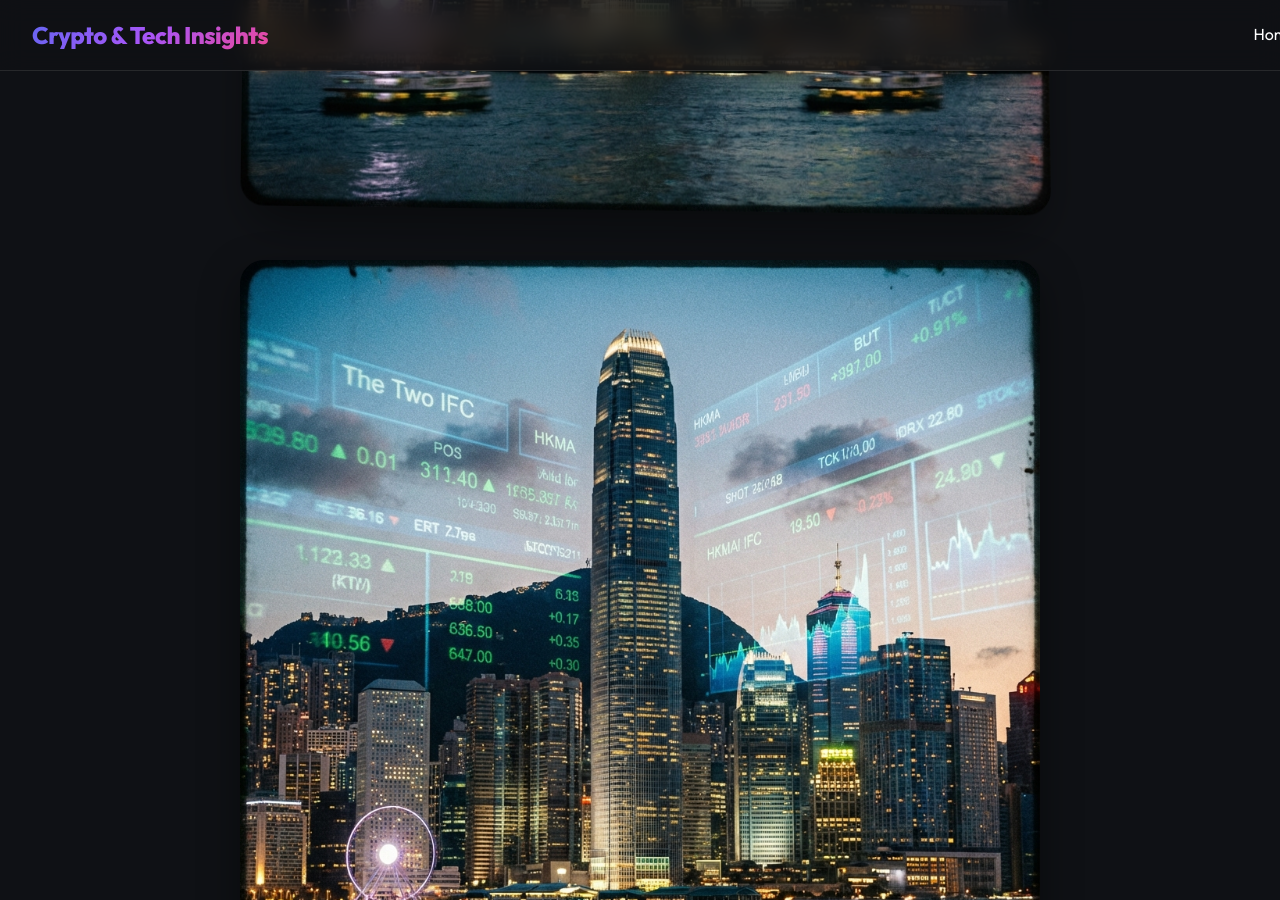
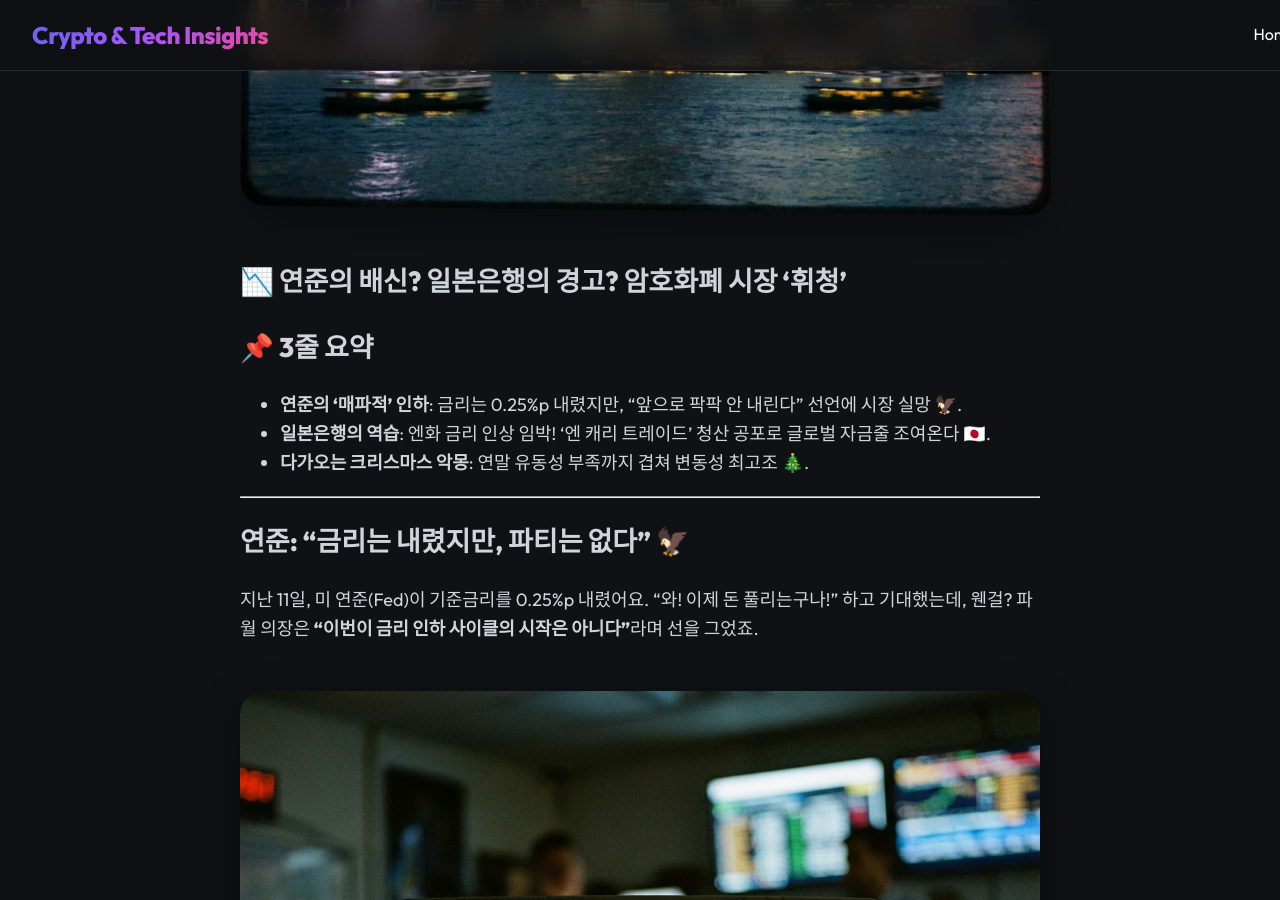
Before and after one commit to jeonghun-project/crypto-news, a Jekyll site: the page built from _posts/2025-12-22-연준의-배신-일본은행의-경고-암호화폐-시장-휘청.md, in a window 1280 px wide and 900 px high, scrolled down 1074 px. Built offline with Jekyll 4.4.1, drawn with Linux system fonts in a browser that asks for light colours.

Commit message:
Post: 연준의 배신? 일본은행의 경고? 암호화폐 시장 '휘청

```diff
--- a/_posts/2025-12-22-연준의-배신-일본은행의-경고-암호화폐-시장-휘청.md
+++ b/_posts/2025-12-22-연준의-배신-일본은행의-경고-암호화폐-시장-휘청.md
@@ -3,8 +3,6 @@ title: "연준의 배신? 일본은행의 경고? 암호화폐 시장 '휘청'"
 tags: "crypto, fed, boj, volatility"
 featured_image: "https://raw.githubusercontent.com/jeonghun-project/crypto-news/main/assets/images/2025-12-22-연준의-배신-일본은행의-경고-암호화폐-시장-휘청-featured.png"
 ---
-
-![Header Image](https://raw.githubusercontent.com/jeonghun-project/crypto-news/main/assets/images/2025-12-22-연준의-배신-일본은행의-경고-암호화폐-시장-휘청-featured.png)
 
 # 📉 연준의 배신? 일본은행의 경고? 암호화폐 시장 '휘청'
 
```
